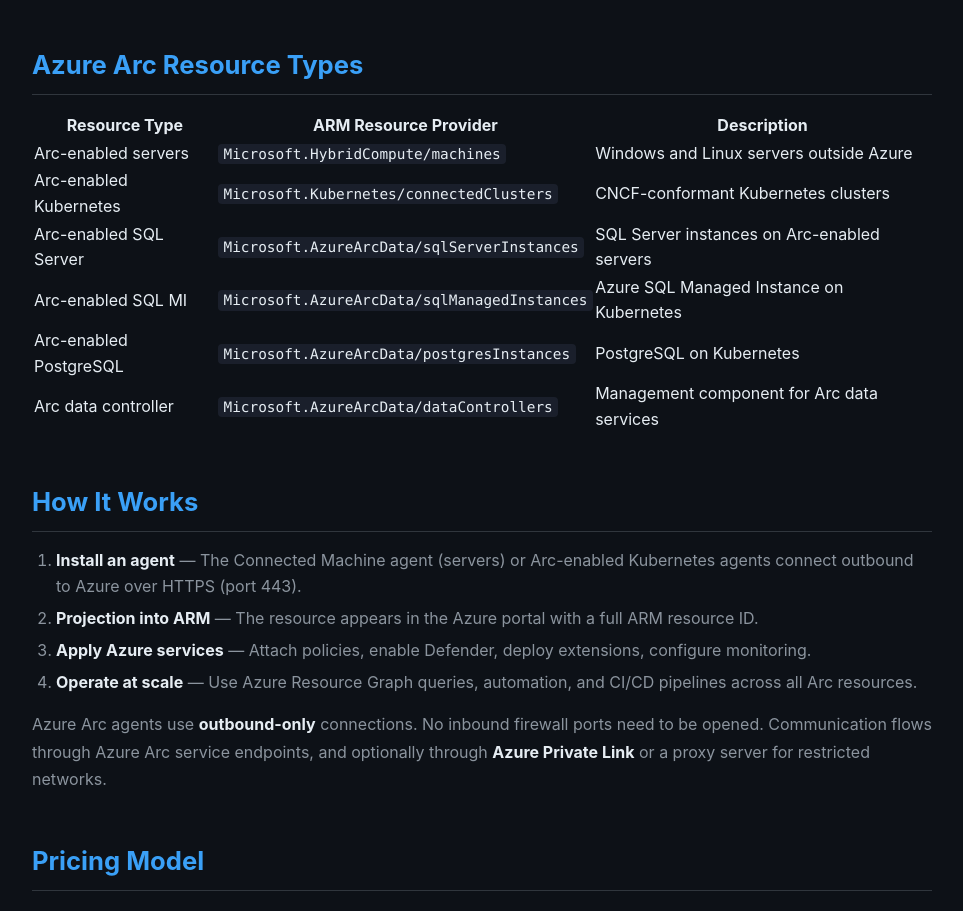
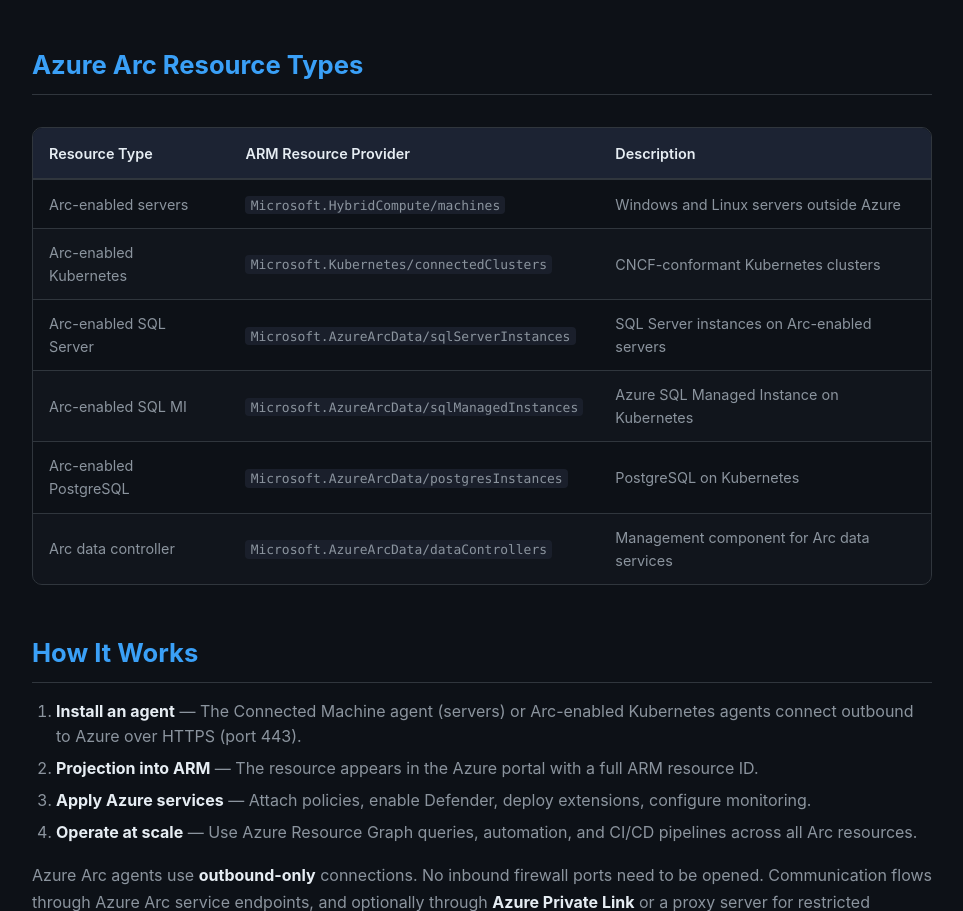
Before and after one commit to rwake24/azure-arc-overview, an Astro site: page /azure-arc-overview/overview in a window 1280 px wide. Shown: the part 1830-2741 px from the top of the page, without its empty margins (158-1121 px from the left). Built offline with nearby package versions, Linux system fonts and the light colour scheme; Astro itself is replaced by a stand-in of ours.

Commit message:
style: add proper table styling — borders, padding, zebra striping, spacing between tables

```diff
--- a/src/styles/global.css
+++ b/src/styles/global.css
@@ -154,6 +154,79 @@
   border-radius: 0 8px 8px 0;
 }
 
+/* Tables */
+.mdx-content table {
+  width: 100%;
+  border-collapse: separate;
+  border-spacing: 0;
+  margin: 2rem 0 2.5rem;
+  border: 1px solid var(--border);
+  border-radius: 10px;
+  overflow: hidden;
+  font-size: 0.9rem;
+}
+
+.mdx-content thead {
+  background: var(--bg-tertiary);
+}
+
+.mdx-content th {
+  padding: 0.85rem 1rem;
+  text-align: left;
+  font-weight: 600;
+  color: var(--text-primary);
+  border-bottom: 2px solid var(--border);
+  white-space: nowrap;
+}
+
+.mdx-content td {
+  padding: 0.75rem 1rem;
+  color: var(--text-secondary);
+  border-bottom: 1px solid var(--border);
+}
+
+.mdx-content tbody tr:last-child td {
+  border-bottom: none;
+}
+
+.mdx-content tbody tr:hover {
+  background: var(--bg-secondary);
+}
+
+.mdx-content tbody tr:nth-child(even) {
+  background: rgba(22, 27, 34, 0.5);
+}
+
+.mdx-content tbody tr:nth-child(even):hover {
+  background: var(--bg-secondary);
+}
+
+/* Add spacing between consecutive tables and between a table following a heading */
+.mdx-content h3 + table {
+  margin-top: 1.25rem;
+}
+
+.mdx-content table + h3 {
+  margin-top: 2.5rem;
+}
+
+.mdx-content table + table {
+  margin-top: 2.5rem;
+}
+
+.mdx-content table + p {
+  margin-top: 1.5rem;
+}
+
+/* Responsive table scroll */
+@media (max-width: 768px) {
+  .mdx-content table {
+    display: block;
+    overflow-x: auto;
+    -webkit-overflow-scrolling: touch;
+  }
+}
+
 /* Cards grid */
 .card-grid {
   display: grid;
```
